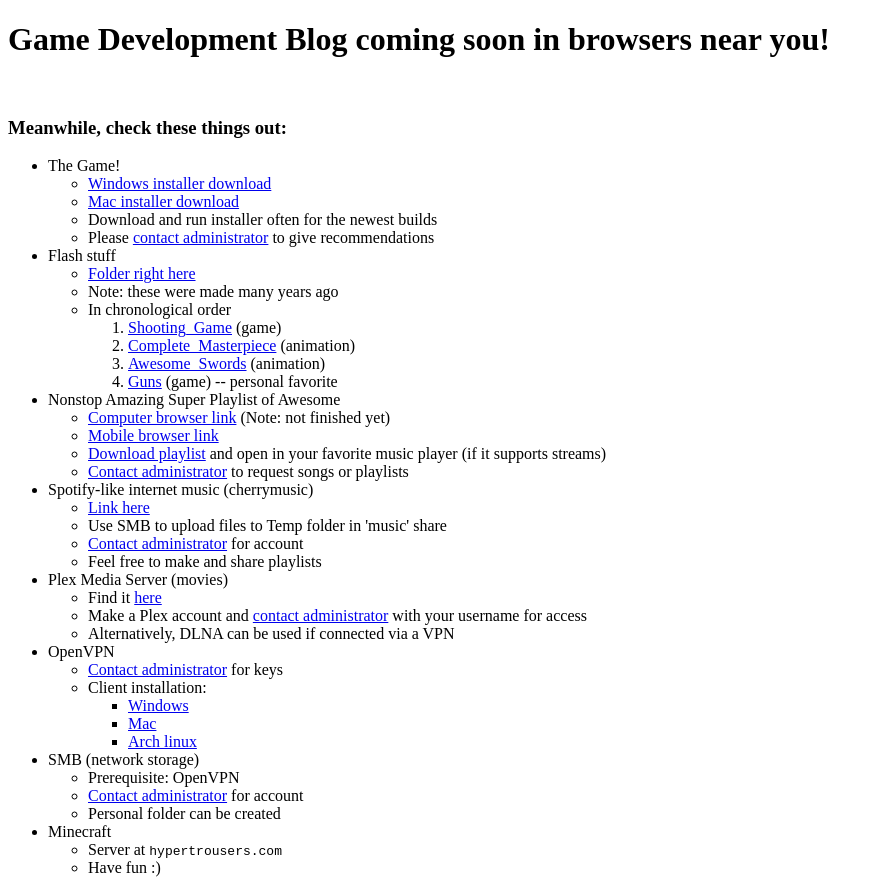
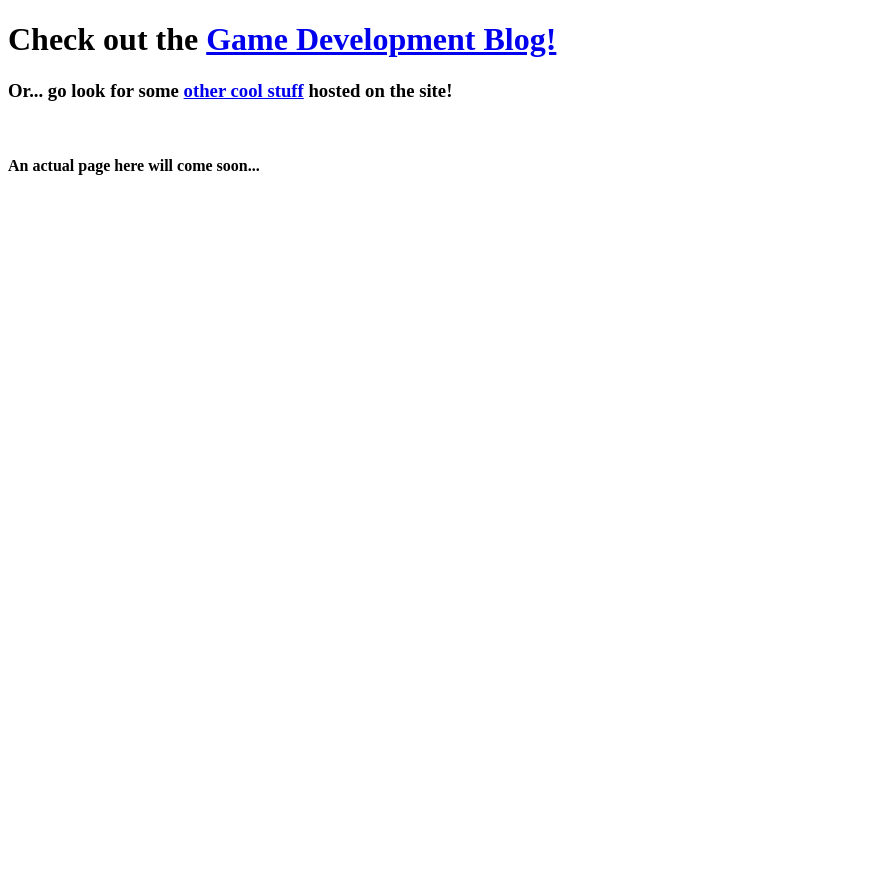
Before and after one commit to Schwo0ps/Schwo0ps.github.io, a plain HTML site: page index.html in a window 1280 px wide. Shown: the whole page, without its empty margins (0-882 px from the left). After the commit the page ends 800 px from the top, so only its background shows below. Drawn offline with Linux system fonts and the light colour scheme.

Commit message:
Links to blog

```diff
--- a/index.html
+++ b/index.html
@@ -13,69 +13,10 @@
   </script>
 </head>
 <body>
-<h1>Game Development Blog coming soon in browsers near you!</h1>
+<h1>Check out the <a href="http://blog.hypertrousers.com/">Game Development Blog!</a></h1>
+<h3>Or... go look for some <a href="stuff.html">other cool stuff</a> hosted on the site!</h3>
 <br>
-<h3>Meanwhile, check these things out:</h3>
-<ul>
-  <li>The Game!</li>
-  <ul>
-    <li><a href="https://github.com/HarkerGameDev/TheGame/raw/master/install/GameInstaller.msi" download>Windows installer download</a></li>
-    <li><a href="https://github.com/HarkerGameDev/TheGame/raw/master/install/Relo.dmg" download>Mac installer download</a></li>
-    <li>Download and run installer often for the newest builds</li>
-    <li>Please <a href="contact.html">contact administrator</a> to give recommendations</li>
-  </ul>
-  <li>Flash stuff</li>
-  <ul>
-    <li><a href="flash">Folder right here</a></li>
-    <li>Note: these were made many years ago</li>
-    <li>In chronological order</li>
-    <ol>
-      <li><a href="flash/Shooting_Game.swf">Shooting_Game</a> (game)</li>
-      <li><a href="flash/Complete_Masterpiece.swf">Complete_Masterpiece</a> (animation)</li>
-      <li><a href="flash/Awesome_Swords.swf">Awesome_Swords</a> (animation)</li>
-      <li><a href="flash/Guns.swf">Guns</a> (game) -- personal favorite</li>
-    </ol>
-  </ul>
-  <li>Nonstop Amazing Super Playlist of Awesome</li>
-  <ul>
-    <li><a href="radio.html">Computer browser link</a> (Note: not finished yet)</li>
-    <li><a href="radio.html">Mobile browser link</a></li>
-    <li><a href="NASPA.m3u" download>Download playlist</a> and open in your favorite music player (if it supports streams)</li>
-    <li><a href="contact.html">Contact administrator</a> to request songs or playlists</li>
-  </ul>
-  <li>Spotify-like internet music (cherrymusic)</li>
-  <ul>
-    <li><a href="http://cherry.hypertrousers.com">Link here</a></li>
-    <li>Use SMB to upload files to Temp folder in 'music' share</li>
-    <li><a href="contact.html">Contact administrator</a> for account</li>
-    <li>Feel free to make and share playlists</li>
-  </ul>
-  <li>Plex Media Server (movies)</li>
-  <ul>
-    <li>Find it <a href="http://plex.hypertrousers.com/web/index.html">here</a></li>
-    <li>Make a Plex account and <a href="contact.html">contact administrator</a> with your username for access</li>
-    <li>Alternatively, DLNA can be used if connected via a VPN</li>
-  </ul>
-  <li>OpenVPN</li>
-  <ul>
-    <li><a href="contact.html">Contact administrator</a> for keys</li>
-    <li>Client installation:</li>
-    <ul>
-      <li><a href="https://community.openvpn.net/openvpn/wiki/Easy_Windows_Guide">Windows</a></li>
-      <li><a href="https://openvpn.net/index.php/access-server/docs/admin-guides/183-how-to-connect-to-access-server-from-a-mac.html">Mac</a></li>
-      <li><a href="https://wiki.archlinux.org/index.php/OpenVPN">Arch linux</a></li>
-    </ul>
-  </ul>
-  <li>SMB (network storage)</li>
-  <ul>
-    <li>Prerequisite: OpenVPN</li>
-    <li><a href="contact.html">Contact administrator</a> for account</li>
-    <li>Personal folder can be created</li>
-  </ul>
-  <li>Minecraft</li>
-  <ul>
-    <li>Server at <kbd>hypertrousers.com</kbd></li>
-    <li>Have fun :)</li>
-</ul>
+<br>
+<b>An actual page here will come soon...</b>
 </body>
 </html>
```
Also changed, not shown: stuff.html (added, +82 -0 lines).
